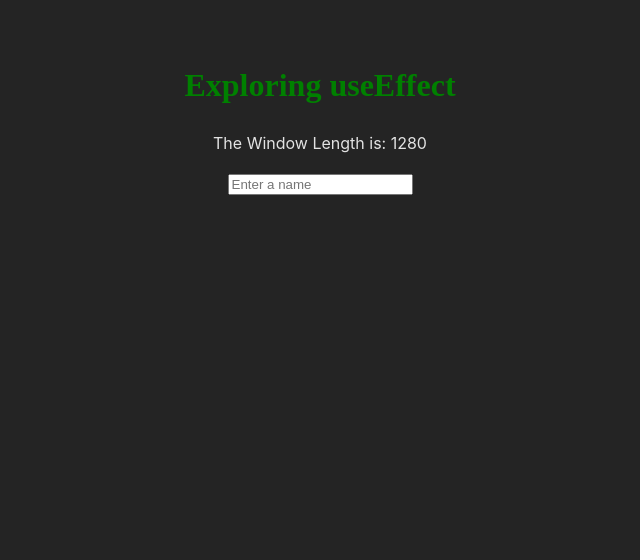
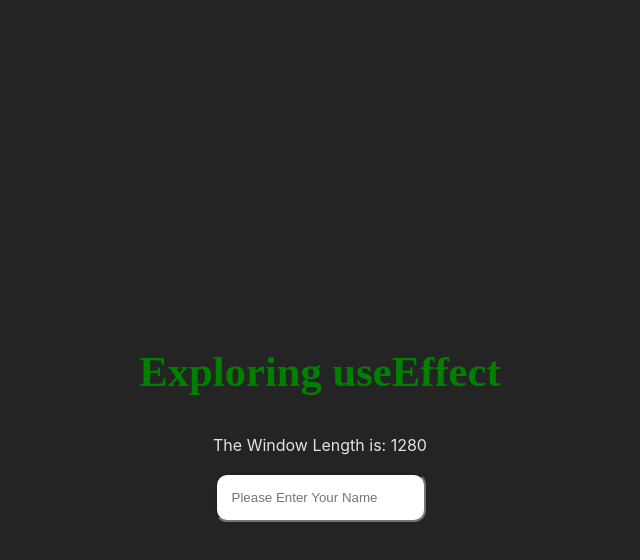
Before and after one commit to Davonne007-TX/React-Exploring-useEffect, a React (Vite) app in the folder learning-more-react-concepts/: page / in a window 1280 px wide. Shown: the top 560 px of the page, without its empty margins (320-960 px from the left). Built offline with nearby package versions, Linux system fonts and the light colour scheme.

Commit message:
adding content in the center of page

```diff
--- a/learning-more-react-concepts/src/App.css
+++ b/learning-more-react-concepts/src/App.css
@@ -8,4 +8,14 @@
 h1 {
   color: green;
   font-family: cursive;
+  font-size: 32pt;
 }
+
+.myInput {
+  padding: 15px;
+  border-radius: 12px;
+}
+
+.window-container {
+  margin-top: 25%;
+}
--- a/learning-more-react-concepts/src/App.jsx
+++ b/learning-more-react-concepts/src/App.jsx
@@ -35,14 +35,14 @@ function App() {
 
   return (
     <>
-    <center>
+    <center className="window-container">
       <h1>Exploring useEffect</h1>
       <p>The Window Length is: {windowWidth} </p>
 
       <input
       value={name}
       onChange={(e => setName(e.target.value))}
-      placeholder='Enter a name' />
+      placeholder="Please Enter Your Name" className="myInput"/>
 
     </center>
     </>
```
